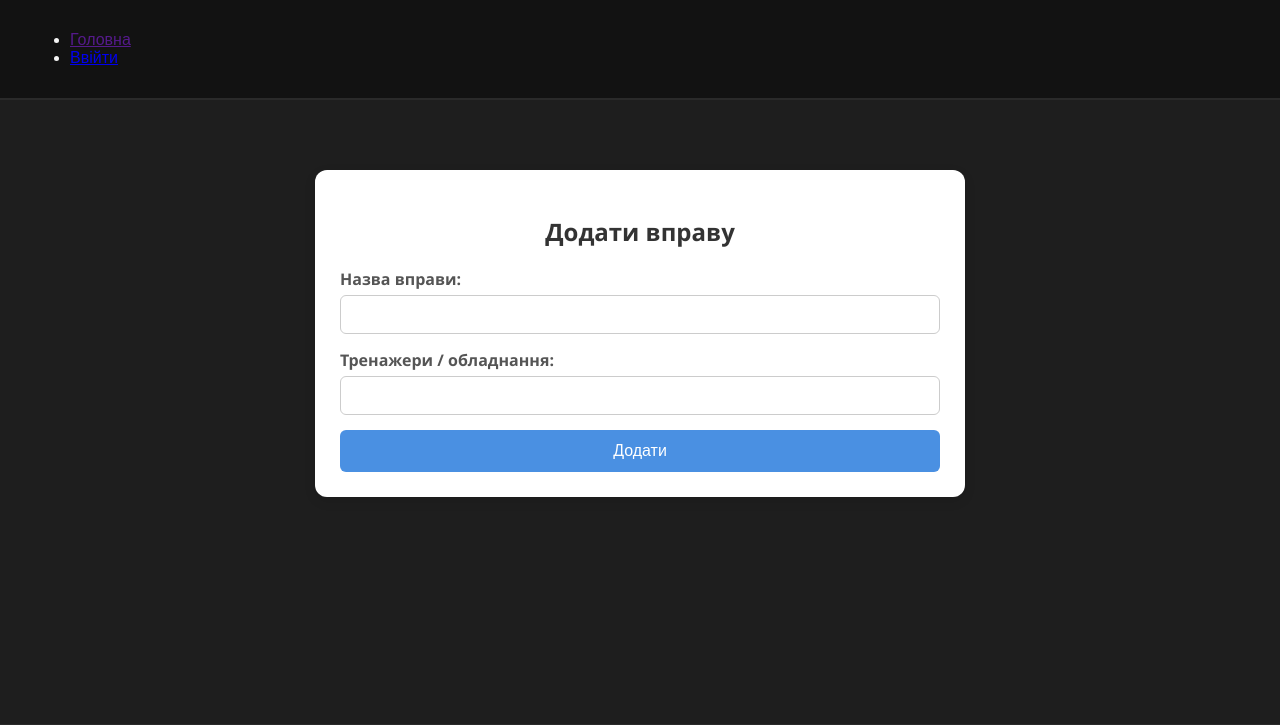
After one commit to masonabor/workout-tracker, a Flask app: page /workouts/addExercise/1 in a window 1280 px wide. The commit adds this page. Shown: the top 725 px of the page. Run offline with Flask 3, Linux system fonts and the light colour scheme.

Commit message:
adding exercises and equipments

```diff
--- a/models/__init__.py
+++ b/models/__init__.py
@@ -1,5 +1,5 @@
 from .user import User
 from .workout import Workout
 from .exercise import Exercise
-from .machine import Machine
+from .equipment import Equipment
 from .set import Set
--- a/models/exercise.py
+++ b/models/exercise.py
@@ -7,7 +7,7 @@ class Exercise(Base):
 
     name = db.Column(db.String(60), nullable=False)
     workout_id = db.Column(db.Integer, db.ForeignKey('workouts.id'), nullable=False)
-    machines = db.relationship('Machine', back_populates='exercise', lazy='selectin')
+    equipments = db.relationship('Equipment', back_populates='exercise', lazy='selectin')
 
     def __init__(self,
                  name: str,
--- a/routes/account.py
+++ b/routes/account.py
@@ -12,11 +12,11 @@ def test() -> str:
 @account_bp.route('/homepage')
 def homepage():
     try:
-        user = User.query.filter_by(username=session['user'])
+        user = User.query.filter_by(username=session['user']).first()
         return render_template('homepage.html', workouts=user.workouts)
     except Exception as e:
         print(e)
-        return render_template('homepage.html')
+        return render_template('error.html', error=e)
 
 
 @account_bp.route('/register', methods=['POST', 'GET'])
--- a/routes/auth.py
+++ b/routes/auth.py
@@ -28,7 +28,7 @@ def login():
             session['id'] = existing_user.id
         else:
             return render_template('login.html', error='Користувача з таким логіном не знайдено')
-        return render_template('homepage.html', workouts=existing_user.workouts)
+        return redirect(url_for('account.homepage'))
     return render_template('login.html', session=session)
 
 
--- a/routes/workouts.py
+++ b/routes/workouts.py
@@ -1,10 +1,11 @@
-from flask import Blueprint, request, render_template, session
-from models import User, Workout
+from flask import Blueprint, request, render_template, session, url_for, redirect, Response
+from models import User, Workout, Exercise, Equipment
 from database import db
 from datetime import datetime
 
+from models.equipment import Equipment
+
 workouts_bp = Blueprint('workouts', __name__, url_prefix='/workouts')
-
 
 @workouts_bp.route('/view/<workout_id>')
 def workouts_view(workout_id: int):
@@ -44,3 +45,55 @@ def create_workout():
     except Exception as e:
         print(e)
         return render_template('error.html', error=e)
+
+
+@workouts_bp.route('/addExercise/<workout_id>', methods=['POST', 'GET'])
+def add_exercise(workout_id: int) -> str | Response:
+    if request.method == 'GET':
+        return render_template('add_exercise.html', workout_id=workout_id)
+
+    user = User.query.filter_by(username=session['user']).first()
+    if not user:
+        return render_template('error.html', error='Ви не ввійшли')
+
+    workout = user.workouts[int(workout_id)-1]
+
+    if not workout:
+        return render_template('error.html', error='Тренування з таким id у даного користувача не знайдено')
+
+    name = request.form['name']
+    equipment = request.form['equipment']
+
+    if not name:
+        return render_template('add_exercise.html', error='Введіть назву вправи')
+
+    try:
+        exercise = Exercise(name, workout)
+        db.session.add(exercise)
+        if equipment:
+            db.session.add(Equipment(equipment, exercise))
+        db.session.commit()
+        return redirect(url_for('workouts.workouts_view', workout_id=workout_id))
+    except Exception as e:
+        print(e)
+        return render_template('error.html', error=e)
+
+
+@workouts_bp.route('/addEquipment/<exercise_id>', methods=['POST'])
+def add_equipment(exercise_id: int) -> str:
+    user = Exercise.query.filter_by(id=exercise_id).first().workout.user
+    if user.id != session['id']:
+        return render_template('error.html', error='Ви не є власником вправи')
+
+    name = request.form['name']
+    if not name:
+        return render_template('error.html', error='Введіть назву устаткування')
+
+    try:
+        db.session.add(Equipment(name, exercise_id=exercise_id))
+        db.session.commit()
+        exercise = Exercise.query.get(exercise_id)
+        return render_template('workout_details.html', workout=exercise.workout)
+    except Exception as e:
+        print(e)
+        return render_template('error.html', error=e)
--- /dev/null
+++ b/static/addExerciseStyles.css
@@ -0,0 +1,86 @@
+/* Контейнер */
+.container {
+    max-width: 600px;
+    margin: 50px auto;
+    padding: 25px;
+    background: #fff;
+    border-radius: 12px;
+    box-shadow: 0 4px 12px rgba(0, 0, 0, 0.1);
+    font-family: "Segoe UI", Arial, sans-serif;
+}
+
+/* Заголовок */
+.container h2 {
+    text-align: center;
+    margin-bottom: 20px;
+    color: #333;
+}
+
+/* Повідомлення про помилку */
+.container .error {
+    background: #ffe0e0;
+    border: 1px solid #ff5c5c;
+    color: #b30000;
+    padding: 10px;
+    margin-bottom: 15px;
+    border-radius: 6px;
+    font-size: 14px;
+}
+
+/* Форма */
+.exercise-form {
+    display: flex;
+    flex-direction: column;
+    gap: 15px;
+}
+
+/* Групи інпутів */
+.exercise-form div {
+    display: flex;
+    flex-direction: column;
+}
+
+/* Лейбли */
+.exercise-form label {
+    margin-bottom: 5px;
+    font-weight: bold;
+    color: #555;
+}
+
+/* Інпут та textarea */
+.exercise-form input,
+.exercise-form textarea {
+    padding: 10px;
+    border: 1px solid #ccc;
+    border-radius: 6px;
+    font-size: 15px;
+    transition: border-color 0.2s;
+}
+
+.exercise-form input:focus,
+.exercise-form textarea:focus {
+    border-color: #4a90e2;
+    outline: none;
+}
+
+/* Текстова область */
+.exercise-form textarea {
+    resize: vertical;
+    min-height: 80px;
+}
+
+/* Кнопка */
+.exercise-form button {
+    background: #4a90e2;
+    color: #fff;
+    border: none;
+    border-radius: 6px;
+    padding: 12px;
+    font-size: 16px;
+    cursor: pointer;
+    transition: background 0.25s;
+}
+
+.exercise-form button:hover {
+    background: #357abd;
+}
--- /dev/null
+++ b/templates/add_exercise.html
@@ -0,0 +1,28 @@
+{% extends "base.html" %}
+
+{% block content %}
+<link rel="stylesheet" href="{{ url_for('static', filename='addExerciseStyles.css') }}">
+<div class="container">
+    <h2>Додати вправу</h2>
+
+    {% if error %}
+        <div style="color:red;">{{ error }}</div>
+    {% endif %}
+
+    <form method="POST" action="{{ url_for('workouts.add_exercise', workout_id=workout_id) }}" class="exercise-form">
+        <div>
+            <label for="name">Назва вправи:</label>
+            <input type="text" id="name" name="name" required>
+        </div>
+
+        <div>
+            <label for="equipment">Тренажери / обладнання:</label>
+            <input type="text" id="equipment" name="equipment">
+        </div>
+
+        <div>
+            <button type="submit">Додати</button>
+        </div>
+    </form>
+</div>
+{% endblock %}
```
Also changed, not shown: models/equipment.py (renamed from models/machine.py, +4 -4 lines), models/set.py (+9 -9 lines), templates/workout_details.html (+16 -7 lines).
